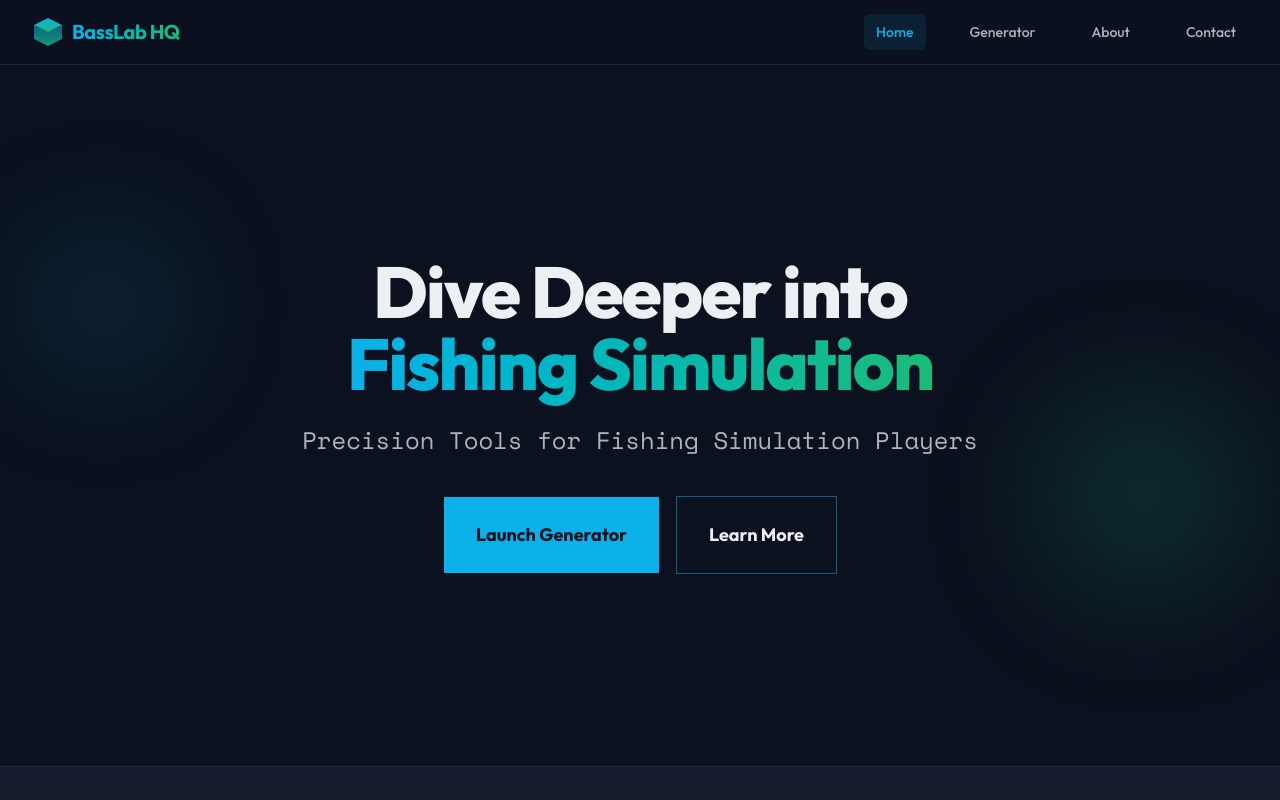
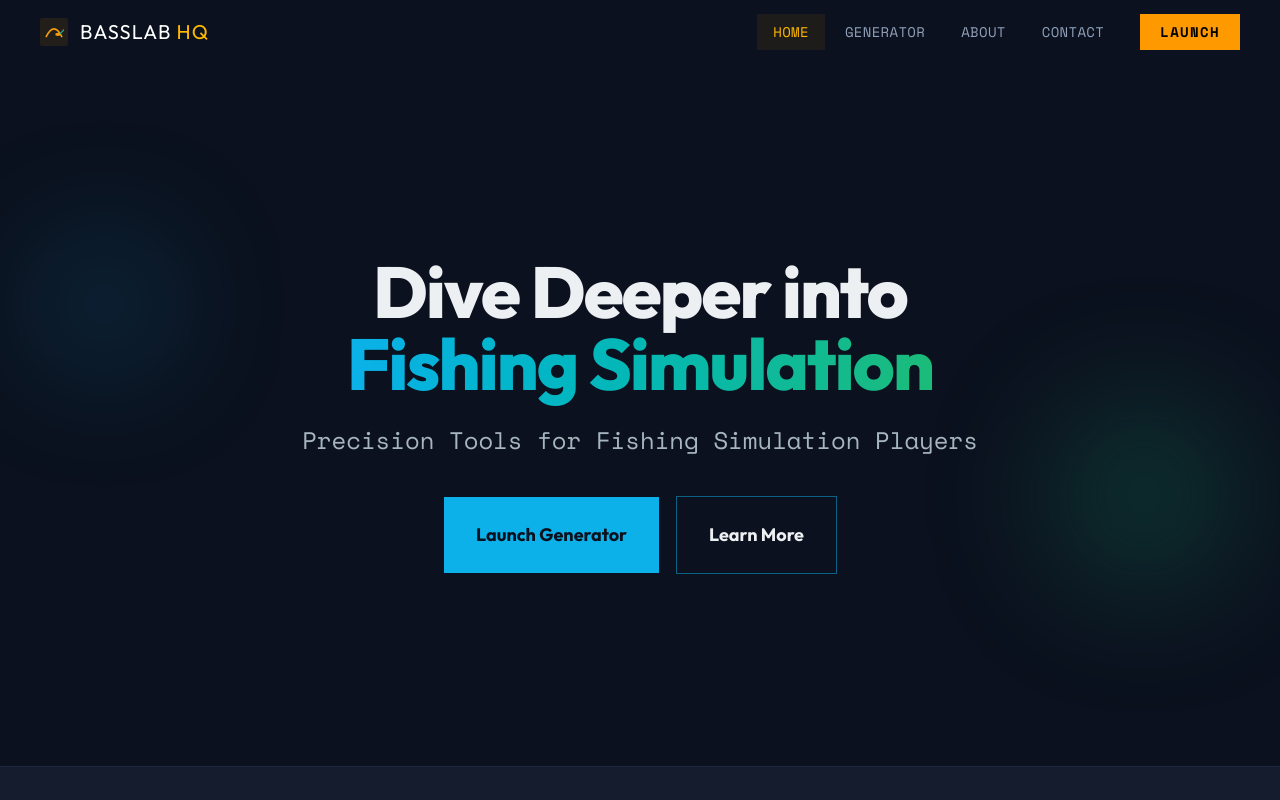
Before and after one commit to yusufsafary/basslabhq, a React (Vite) app: page / in a window 1280 px wide. Shown: the top 800 px of the page. Built offline with nearby package versions, Linux system fonts and the light colour scheme.

Commit message:
feat: new navbar with scroll effect, amber CTA button

```diff
--- a/src/components/Navbar.tsx
+++ b/src/components/Navbar.tsx
@@ -1,8 +1,7 @@
-import React, { useState } from 'react';
+import React, { useState, useEffect } from 'react';
 import { Link, useLocation } from 'wouter';
 import { Menu, X } from 'lucide-react';
 import { motion, AnimatePresence } from 'framer-motion';
-import { Button } from './ui/button';
 
 const navLinks = [
   { href: '/', label: 'Home' },
@@ -14,67 +13,66 @@ const navLinks = [
 export default function Navbar() {
   const [location] = useLocation();
   const [isOpen, setIsOpen] = useState(false);
+  const [scrolled, setScrolled] = useState(false);
+
+  useEffect(() => {
+    const onScroll = () => setScrolled(window.scrollY > 20);
+    window.addEventListener('scroll', onScroll, { passive: true });
+    return () => window.removeEventListener('scroll', onScroll);
+  }, []);
 
   return (
-    <nav className="fixed top-0 left-0 right-0 z-50 bg-background/80 backdrop-blur-md border-b border-border">
-      <div className="max-w-7xl mx-auto px-4 sm:px-6 lg:px-8">
+    <nav className={`fixed top-0 left-0 right-0 z-50 transition-all duration-300 ${
+      scrolled ? 'bg-[#040c18]/95 backdrop-blur-md border-b border-white/8 shadow-xl shadow-black/20' : 'bg-transparent'
+    }`}>
+      <div className="max-w-7xl mx-auto px-6 md:px-10">
         <div className="flex items-center justify-between h-16">
-          <div className="flex items-center">
-            <Link href="/" className="flex items-center gap-2" data-testid="link-home-logo">
-              <svg width="32" height="32" viewBox="0 0 32 32" fill="none" xmlns="http://www.w3.org/2000/svg">
-                <path d="M16 2L2 9L16 16L30 9L16 2Z" fill="url(#paint0_linear_logo)"/>
-                <path d="M2 23L16 30L30 23V9L16 16L2 9V23Z" fill="url(#paint1_linear_logo)"/>
-                <defs>
-                  <linearGradient id="paint0_linear_logo" x1="16" y1="2" x2="16" y2="16" gradientUnits="userSpaceOnUse">
-                    <stop stopColor="hsl(var(--primary))"/>
-                    <stop offset="1" stopColor="hsl(var(--secondary))"/>
-                  </linearGradient>
-                  <linearGradient id="paint1_linear_logo" x1="16" y1="9" x2="16" y2="30" gradientUnits="userSpaceOnUse">
-                    <stop stopColor="hsl(var(--primary))" stopOpacity="0.5"/>
-                    <stop offset="1" stopColor="hsl(var(--secondary))" stopOpacity="0.8"/>
-                  </linearGradient>
-                </defs>
+          {/* Logo */}
+          <Link href="/" className="flex items-center gap-3 group">
+            <svg width="28" height="28" viewBox="0 0 36 36" fill="none">
+              <rect width="36" height="36" fill="rgba(245,158,11,0.1)" rx="3"/>
+              <path d="M8 24 C10 20 14 14 18 14 C22 14 26 20 28 24" stroke="#f59e0b" strokeWidth="2" strokeLinecap="round" fill="none"/>
+              <ellipse cx="23" cy="21" rx="3.5" ry="2" fill="#f59e0b"/>
+              <line x1="26" y1="20" x2="30" y2="16" stroke="#14b8a6" strokeWidth="1.5" strokeLinecap="round"/>
+              <circle cx="30" cy="15.5" r="1" fill="#ef4444"/>
             </svg>
-              <span className="font-bold text-xl tracking-tight bg-clip-text text-transparent bg-gradient-to-r from-primary to-secondary">
-                BassLab HQ
+            <span className="font-display text-xl text-white tracking-wider group-hover:text-amber-400 transition-colors duration-200">
+              BASSLAB <span className="text-amber-400">HQ</span>
             </span>
           </Link>
-          </div>
 
-          <div className="hidden md:block">
-            <div className="ml-10 flex items-baseline space-x-8">
+          {/* Desktop nav */}
+          <div className="hidden md:flex items-center gap-1">
             {navLinks.map((link) => {
               const isActive = location === link.href;
               return (
                 <Link
                   key={link.href}
                   href={link.href}
-                    data-testid={`link-nav-${link.label.toLowerCase()}`}
-                    className={`px-3 py-2 rounded-md text-sm font-medium transition-colors ${
+                  className={`px-4 py-2 text-sm font-mono tracking-wide transition-all duration-200 ${
                     isActive
-                        ? 'bg-primary/10 text-primary'
-                        : 'text-muted-foreground hover:bg-accent/10 hover:text-accent'
+                      ? 'text-amber-400 bg-amber-500/8'
+                      : 'text-slate-400 hover:text-white hover:bg-white/5'
                   }`}
                 >
-                    {link.label}
+                  {link.label.toUpperCase()}
                 </Link>
               );
             })}
-            </div>
+            <Link href="/generator">
+              <button className="ml-4 px-5 py-2 bg-amber-500 hover:bg-amber-400 text-black text-sm font-bold font-mono tracking-widest transition-colors duration-150">
+                LAUNCH
+              </button>
+            </Link>
           </div>
 
-          <div className="md:hidden">
-            <Button
-              variant="ghost"
-              size="icon"
+          {/* Mobile toggle */}
+          <button
             onClick={() => setIsOpen(!isOpen)}
-              data-testid="button-mobile-menu"
-              className="text-foreground hover:bg-accent/10 hover:text-accent"
+            className="md:hidden text-slate-400 hover:text-white p-1"
           >
-              <span className="sr-only">Open main menu</span>
-              {isOpen ? <X className="block h-6 w-6" /> : <Menu className="block h-6 w-6" />}
-            </Button>
-          </div>
+            {isOpen ? <X className="h-5 w-5" /> : <Menu className="h-5 w-5" />}
+          </button>
         </div>
       </div>
 
@@ -84,9 +82,9 @@ export default function Navbar() {
             initial={{ opacity: 0, height: 0 }}
             animate={{ opacity: 1, height: 'auto' }}
             exit={{ opacity: 0, height: 0 }}
-            className="md:hidden bg-card border-b border-border"
+            className="md:hidden bg-[#040c18] border-b border-white/8"
           >
-            <div className="px-2 pt-2 pb-3 space-y-1 sm:px-3">
+            <div className="px-6 py-4 space-y-1">
               {navLinks.map((link) => {
                 const isActive = location === link.href;
                 return (
@@ -94,17 +92,19 @@ export default function Navbar() {
                     key={link.href}
                     href={link.href}
                     onClick={() => setIsOpen(false)}
-                    data-testid={`link-mobile-nav-${link.label.toLowerCase()}`}
-                    className={`block px-3 py-2 rounded-md text-base font-medium ${
-                      isActive
-                        ? 'bg-primary/10 text-primary'
-                        : 'text-muted-foreground hover:bg-accent/10 hover:text-accent'
+                    className={`block px-3 py-2.5 text-sm font-mono tracking-widest transition-colors ${
+                      isActive ? 'text-amber-400' : 'text-slate-400 hover:text-white'
                     }`}
                   >
-                    {link.label}
+                    {link.label.toUpperCase()}
                   </Link>
                 );
               })}
+              <Link href="/generator" onClick={() => setIsOpen(false)}>
+                <button className="w-full mt-3 py-2.5 bg-amber-500 text-black text-sm font-bold font-mono tracking-widest">
+                  LAUNCH GENERATOR
+                </button>
+              </Link>
             </div>
           </motion.div>
         )}
```
Lines whose indentation alone changed are shown as unchanged.
